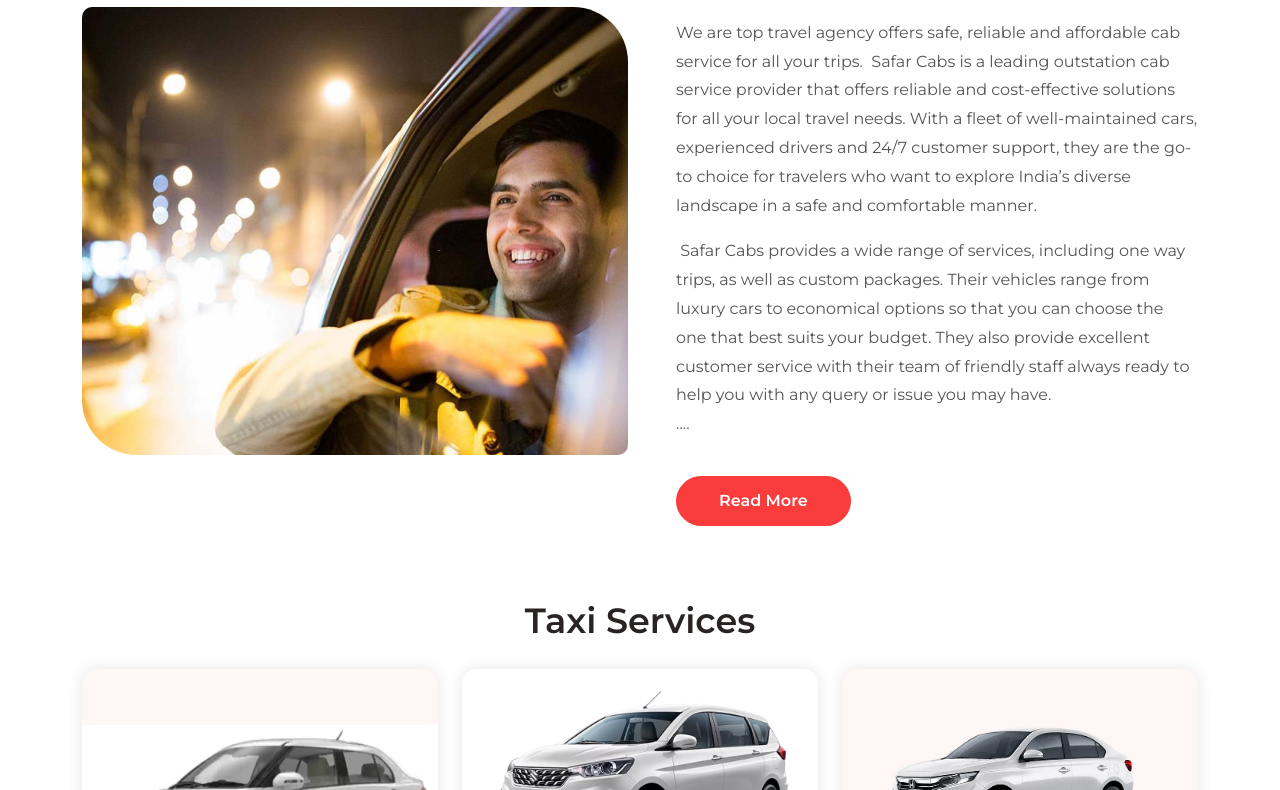
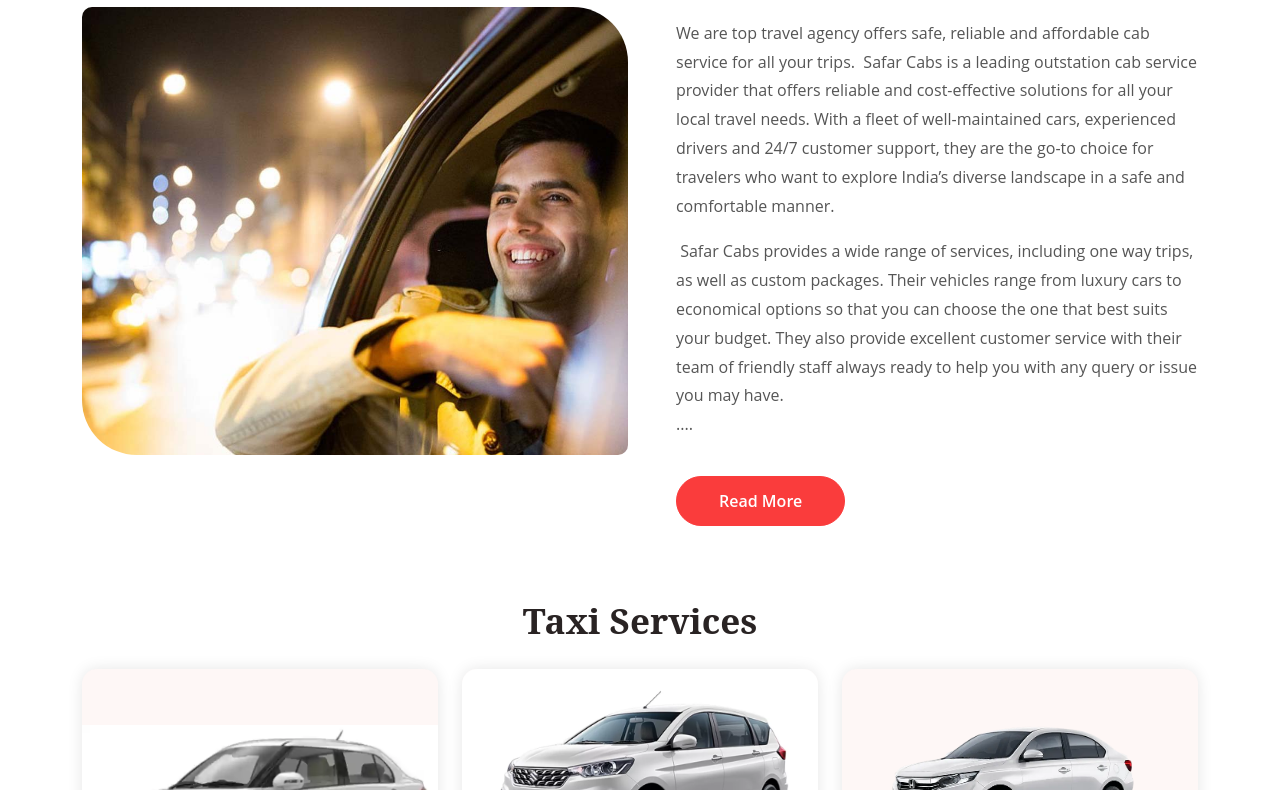
Before and after one commit to Malik-Rizwan0/SafarCabs-Clone, a plain HTML site: page index.html in a window 1280 px wide. Shown: the part 762-1552 px from the top of the page. Drawn offline with nearby package versions, Linux system fonts and the light colour scheme.

Commit message:
change Font Family

```diff
--- a/index.html
+++ b/index.html
@@ -37,17 +37,12 @@
 
 
     <!-- Font  -->
-    <link rel="preconnect" href="https://fonts.googleapis.com">
-    <link rel="preconnect" href="https://fonts.gstatic.com" crossorigin>
-    <link
-        href="https://fonts.googleapis.com/css2?family=Montserrat:ital,wght@0,100..900;1,100..900&family=Roboto:ital,wght@0,100;0,300;0,400;0,500;0,700;0,900;1,100;1,300;1,400;1,500;1,700;1,900&display=swap"
-        rel="stylesheet">
+
 
     <style>
         * {
             padding: 0px;
             margin: 0px;
-            font-family: "Montserrat", serif !important;
         }
 
         body {
```
